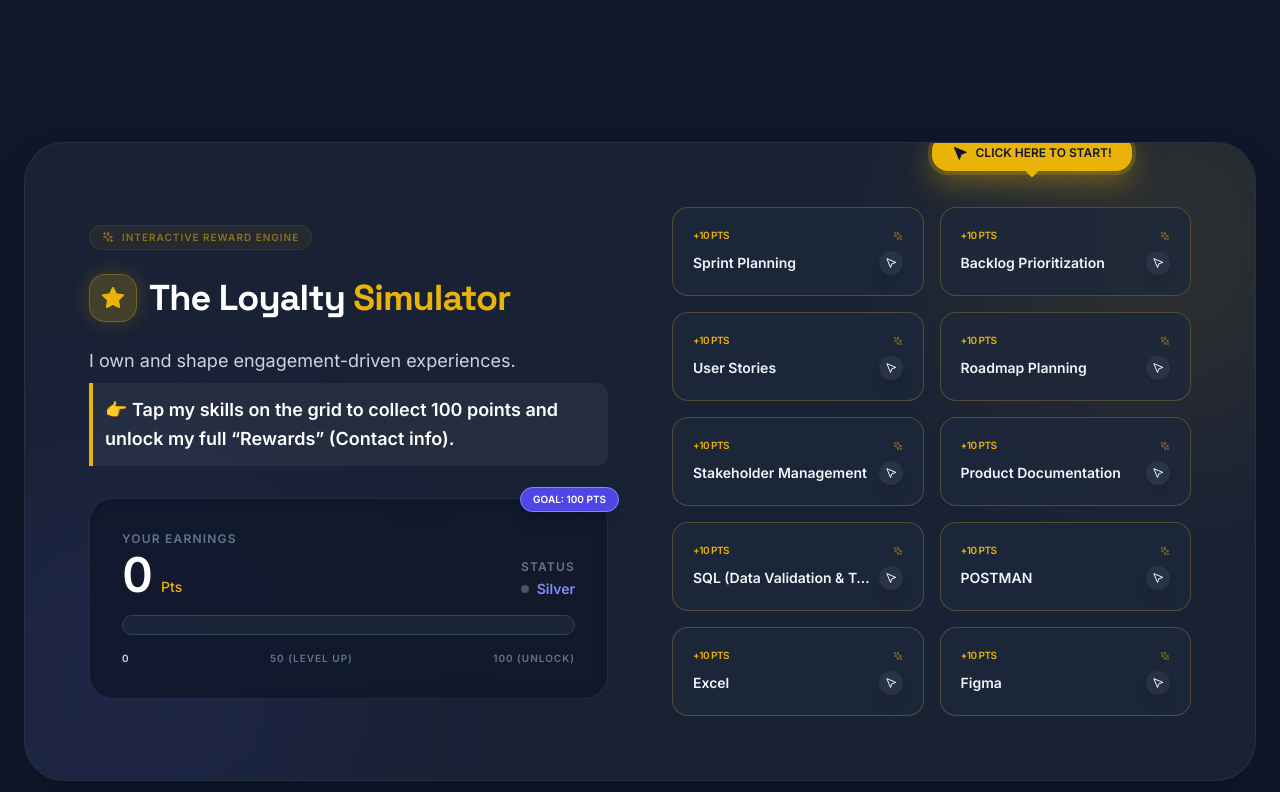
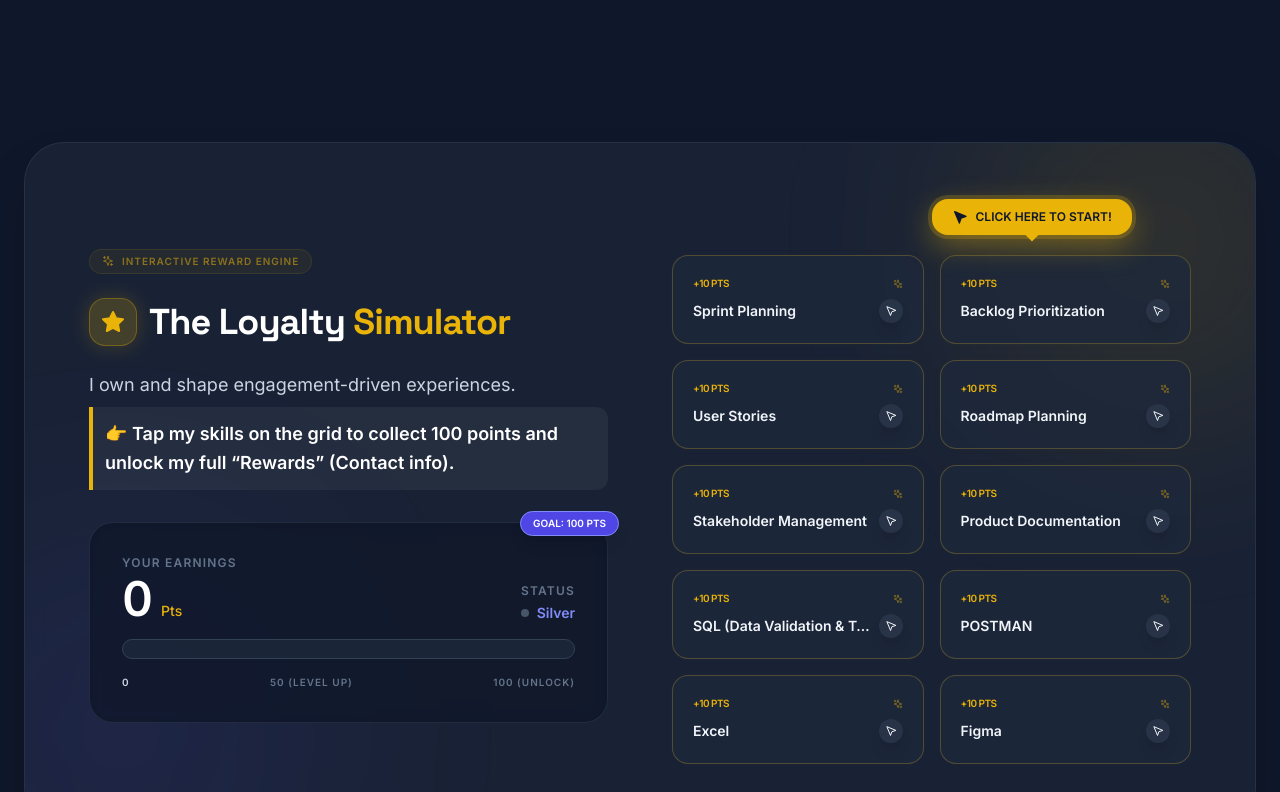
Before and after one commit to AWONGWY10/CVport, a React (Vite) app: page / in a window 1280 px wide. Shown: the part 1680-2472 px from the top of the page. Built offline with nearby package versions, Linux system fonts and the light colour scheme.

Commit message:
Update LoyaltySim.tsx

```diff
--- a/components/LoyaltySim.tsx
+++ b/components/LoyaltySim.tsx
@@ -1,4 +1,3 @@
-
 import React, { useState } from 'react';
 import { Star, Gift, Trophy, ArrowRight, MousePointer2, CheckCircle2, Sparkles } from 'lucide-react';
 import { SKILLS_DATA, PERSONAL_INFO } from '../constants';
@@ -23,12 +22,15 @@ const LoyaltySim: React.FC = () => {
   const allSkills = SKILLS_DATA.flatMap(cat => cat.skills);
 
   return (
-    <section className="py-24 relative overflow-hidden" id="loyalty-sim">
+    <section className="py-24 relative" id="loyalty-sim">
       <div className="container mx-auto px-6">
-        <div className="glass-card rounded-[2.5rem] border border-slate-700/50 p-10 md:p-16 overflow-hidden relative shadow-2xl">
-          {/* Decorative backgrounds */}
-          <div className="absolute -top-24 -right-24 w-96 h-96 bg-yellow-500/10 rounded-full blur-[100px]"></div>
-          <div className="absolute -bottom-24 -left-24 w-96 h-96 bg-indigo-600/10 rounded-full blur-[100px]"></div>
+        {/* Removed overflow-hidden from the main card to prevent clipping the floating hint */}
+        <div className="glass-card rounded-[2.5rem] border border-slate-700/50 p-10 md:p-16 relative shadow-2xl">
+          {/* Decorative backgrounds - contained within a separate absolute div with overflow hidden if needed */}
+          <div className="absolute inset-0 rounded-[2.5rem] overflow-hidden pointer-events-none">
+            <div className="absolute -top-24 -right-24 w-96 h-96 bg-yellow-500/10 rounded-full blur-[100px]"></div>
+            <div className="absolute -bottom-24 -left-24 w-96 h-96 bg-indigo-600/10 rounded-full blur-[100px]"></div>
+          </div>
 
           <div className="relative z-10 grid lg:grid-cols-2 gap-16 items-center">
             <div>
@@ -97,12 +99,12 @@ const LoyaltySim: React.FC = () => {
               )}
             </div>
 
-            <div className="relative min-h-[400px]">
+            <div className="relative min-h-[450px] flex flex-col justify-end">
               {!unlocked ? (
-                <div className="relative">
-                  {/* Floating Hand Hint for interaction */}
+                <div className="relative pt-12">
+                  {/* Floating Hand Hint for interaction - Adjusted position and z-index */}
                   {points === 0 && (
-                    <div className="absolute -top-16 left-1/2 -translate-x-1/2 bg-yellow-500 text-slate-900 px-5 py-2.5 rounded-2xl text-xs font-black shadow-[0_10px_30px_rgba(234,179,8,0.4)] flex items-center gap-2 animate-bounce z-30 ring-4 ring-yellow-500/20">
+                    <div className="absolute top-0 left-1/2 -translate-x-1/2 bg-yellow-500 text-slate-900 px-5 py-2.5 rounded-2xl text-xs font-black shadow-[0_10px_30px_rgba(234,179,8,0.4)] flex items-center gap-2 animate-bounce z-40 ring-4 ring-yellow-500/20 whitespace-nowrap">
                         <MousePointer2 size={16} fill="currentColor" /> CLICK HERE TO START!
                         <div className="absolute -bottom-1 left-1/2 -translate-x-1/2 w-3 h-3 bg-yellow-500 rotate-45"></div>
                     </div>
@@ -139,7 +141,7 @@ const LoyaltySim: React.FC = () => {
                   </div>
                 </div>
               ) : (
-                <div className="bg-gradient-to-br from-indigo-600 via-indigo-700 to-purple-800 rounded-[2.5rem] p-10 text-white shadow-2xl transform hover:scale-[1.02] transition-transform duration-500 border border-white/20 relative overflow-hidden h-full flex flex-col justify-center">
+                <div className="bg-gradient-to-br from-indigo-600 via-indigo-700 to-purple-800 rounded-[2.5rem] p-10 text-white shadow-2xl transform hover:scale-[1.02] transition-transform duration-500 border border-white/20 relative overflow-hidden h-full min-h-[400px] flex flex-col justify-center">
                   <div className="absolute top-0 right-0 p-8 opacity-10">
                     <Trophy size={200} />
                   </div>
```
